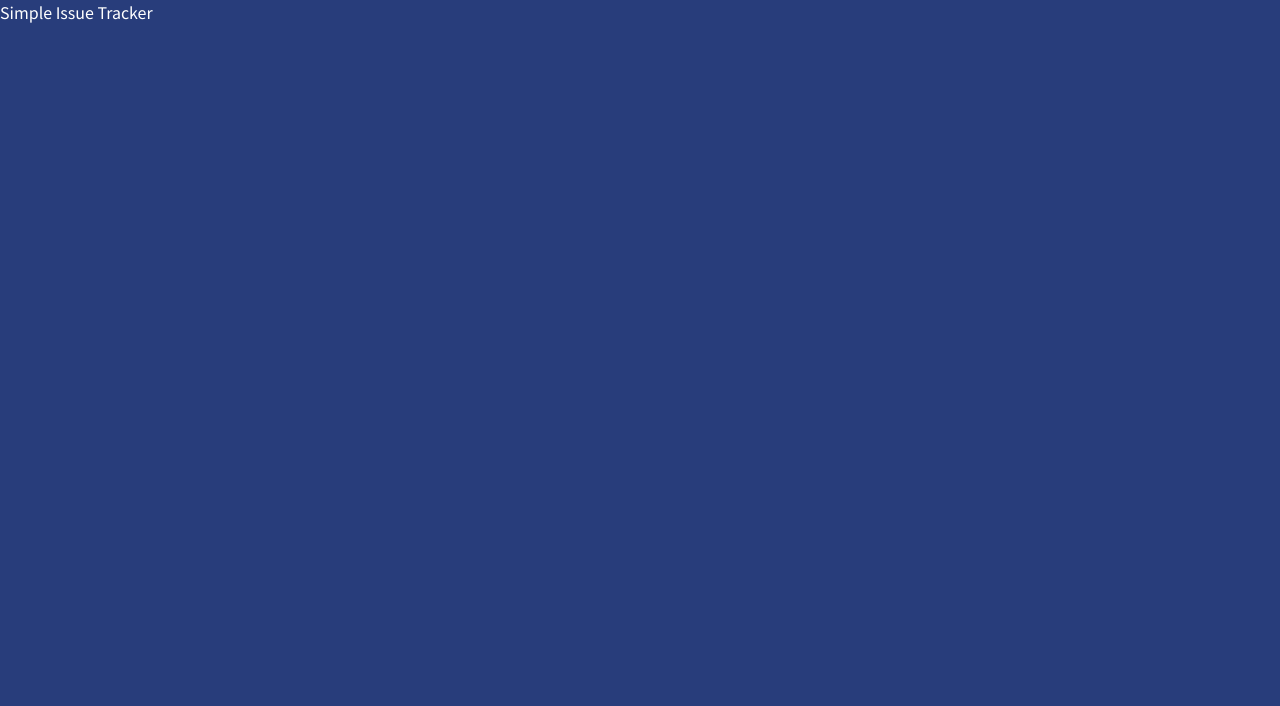
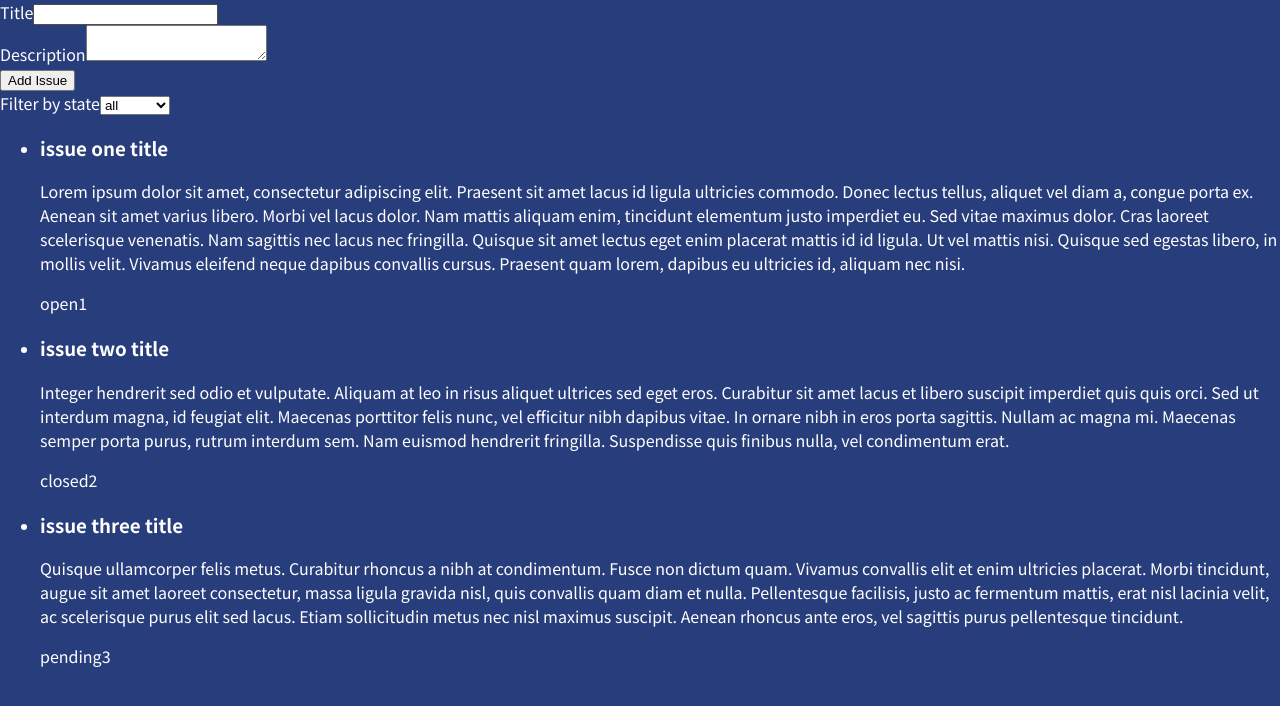
Before and after one commit to maciejploskonka/Simple-Issue-Tracker, a React (Create React App) app: page / in a window 1280 px wide. Shown: the top 706 px of the page. Built offline with nearby package versions, Linux system fonts and the light colour scheme.

Commit message:
Add base functionality

```diff
--- a/public/index.html
+++ b/public/index.html
@@ -24,7 +24,7 @@
       work correctly both with client-side routing and a non-root public URL.
       Learn how to configure a non-root public URL by running `npm run build`.
     -->
-    <title>React App</title>
+    <title>Simple Issue Tracker</title>
   </head>
   <body>
     <noscript>You need to enable JavaScript to run this app.</noscript>
--- a/src/App.js
+++ b/src/App.js
@@ -1,7 +1,13 @@
 import React from "react";
 
+import Main from "./components/Main/Main";
+
 function App() {
-  return <div>Simple Issue Tracker</div>;
+  return (
+    <div>
+      <Main />
+    </div>
+  );
 }
 
 export default App;
--- /dev/null
+++ b/src/components/Issues/AddIssueForm.js
@@ -0,0 +1,56 @@
+import React, { useState } from "react";
+
+const AddIssueForm = (props) => {
+  const [title, setTitle] = useState("");
+  const [description, setDescription] = useState("");
+
+  const titleChangeHandler = (e) => {
+    setTitle(e.target.value);
+  };
+
+  const descriptionChangeHandler = (e) => {
+    setDescription(e.target.value);
+  };
+
+  const submitHandler = (e) => {
+    e.preventDefault();
+    const formData = {
+      title,
+      description,
+    };
+
+    setTitle("");
+    setDescription("");
+
+    props.onAddIssue(formData);
+  };
+
+  return (
+    <form onSubmit={submitHandler}>
+      <div className="">
+        <div className="">
+          <label htmlFor="title">Title</label>
+          <input
+            id="title"
+            type="text"
+            onChange={titleChangeHandler}
+            value={title}
+          />
+        </div>
+        <div className="">
+          <label htmlFor="description">Description</label>
+          <textarea
+            id="description"
+            onChange={descriptionChangeHandler}
+            value={description}
+          ></textarea>
+        </div>
+      </div>
+      <div className="">
+        <button type="submit">Add Issue</button>
+      </div>
+    </form>
+  );
+};
+
+export default AddIssueForm;
--- /dev/null
+++ b/src/components/Issues/IssueItem.js
@@ -0,0 +1,16 @@
+import React from "react";
+
+const IssueItem = (props) => {
+  const { title, description, state, id } = props.issue;
+
+  return (
+    <li>
+      <h3>{title}</h3>
+      <p>{description}</p>
+      <span>{state}</span>
+      <span>{id}</span>
+    </li>
+  );
+};
+
+export default IssueItem;
--- /dev/null
+++ b/src/components/Issues/IssuesFilter.js
@@ -0,0 +1,23 @@
+import React from "react";
+
+const IssuesFilter = (props) => {
+  const filterChangeHandler = (e) => {
+    props.onFilterChange(e.target.value);
+  };
+
+  return (
+    <div className="expenses-filter">
+      <div className="expenses-filter__control">
+        <label>Filter by state</label>
+        <select value={props.selectedState} onChange={filterChangeHandler}>
+          <option value="all">all</option>
+          <option value="open">open</option>
+          <option value="pending">pending</option>
+          <option value="closed">closed</option>
+        </select>
+      </div>
+    </div>
+  );
+};
+
+export default IssuesFilter;
--- /dev/null
+++ b/src/components/Issues/IssuesList.js
@@ -0,0 +1,15 @@
+import React from "react";
+
+import IssueItem from "./IssueItem";
+
+const IssuesList = (props) => {
+  return (
+    <ul>
+      {props.issues.map((issue) => (
+        <IssueItem issue={issue} key={issue.id} />
+      ))}
+    </ul>
+  );
+};
+
+export default IssuesList;
--- /dev/null
+++ b/src/components/Main/Main.js
@@ -0,0 +1,73 @@
+import React, { useState } from "react";
+
+import AddIssueForm from "../Issues/AddIssueForm";
+import IssuesFilter from "../Issues/IssuesFilter";
+import IssuesList from "../Issues/IssuesList";
+
+const MOCKED_ISSUES = [
+  {
+    id: "1",
+    title: "issue one title",
+    description:
+      "Lorem ipsum dolor sit amet, consectetur adipiscing elit. Praesent sit amet lacus id ligula ultricies commodo. Donec lectus tellus, aliquet vel diam a, congue porta ex. Aenean sit amet varius libero. Morbi vel lacus dolor. Nam mattis aliquam enim, tincidunt elementum justo imperdiet eu. Sed vitae maximus dolor. Cras laoreet scelerisque venenatis. Nam sagittis nec lacus nec fringilla. Quisque sit amet lectus eget enim placerat mattis id id ligula. Ut vel mattis nisi. Quisque sed egestas libero, in mollis velit. Vivamus eleifend neque dapibus convallis cursus. Praesent quam lorem, dapibus eu ultricies id, aliquam nec nisi.",
+    state: "open",
+  },
+  {
+    id: "2",
+    title: "issue two title",
+    description:
+      "Integer hendrerit sed odio et vulputate. Aliquam at leo in risus aliquet ultrices sed eget eros. Curabitur sit amet lacus et libero suscipit imperdiet quis quis orci. Sed ut interdum magna, id feugiat elit. Maecenas porttitor felis nunc, vel efficitur nibh dapibus vitae. In ornare nibh in eros porta sagittis. Nullam ac magna mi. Maecenas semper porta purus, rutrum interdum sem. Nam euismod hendrerit fringilla. Suspendisse quis finibus nulla, vel condimentum erat.",
+    state: "closed",
+  },
+  {
+    id: "3",
+    title: "issue three title",
+    description:
+      "Quisque ullamcorper felis metus. Curabitur rhoncus a nibh at condimentum. Fusce non dictum quam. Vivamus convallis elit et enim ultricies placerat. Morbi tincidunt, augue sit amet laoreet consectetur, massa ligula gravida nisl, quis convallis quam diam et nulla. Pellentesque facilisis, justo ac fermentum mattis, erat nisl lacinia velit, ac scelerisque purus elit sed lacus. Etiam sollicitudin metus nec nisl maximus suscipit. Aenean rhoncus ante eros, vel sagittis purus pellentesque tincidunt.",
+    state: "pending",
+  },
+];
+
+const Main = () => {
+  const [issues, setIssues] = useState(MOCKED_ISSUES);
+  const [filteredState, setFilteredState] = useState("all");
+
+  const addIssueHandler = (issue) => {
+    console.log(issue);
+    const newIssue = {
+      ...issue,
+      id: Math.random(), //can use uuid here
+      state: "open",
+    };
+    setIssues((prevIssues) => {
+      return [newIssue, ...prevIssues];
+    });
+  };
+
+  const filterChangeHandler = (selectedState) => {
+    setFilteredState(selectedState);
+  };
+
+  const filteredIssuesList = issues.filter((issue) => {
+    let matchedIssue;
+    if (filteredState === "all") {
+      matchedIssue = issue;
+    } else {
+      matchedIssue = issue.state === filteredState;
+    }
+    return matchedIssue;
+  });
+
+  return (
+    <main>
+      <AddIssueForm onAddIssue={addIssueHandler} />
+      <IssuesFilter
+        selectedState={filteredState}
+        onFilterChange={filterChangeHandler}
+      />
+      <IssuesList issues={filteredIssuesList} />
+    </main>
+  );
+};
+
+export default Main;
```
